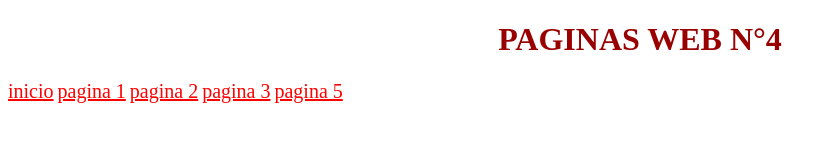
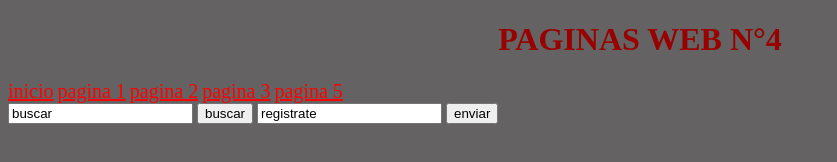
Before and after one commit to Z9-037/practicas, a plain HTML site: page pagina-4.html in a window 1280 px wide. Shown: the whole page, without its empty margins (0-837 px from the left). Drawn offline with Linux system fonts and the light colour scheme.

Commit message:
otro repositorio mas

```diff
--- a/archivos-css/style-inicio.css
+++ b/archivos-css/style-inicio.css
@@ -1,7 +1,7 @@
 i {color: #00f;
    font-size: 18px;}
 
-.color {color: rgb(141, 65, 228);}
+.color {color: rgb(236, 212, 131);}
 
 a {color: red;
      font-size: 20px;
@@ -10,9 +10,9 @@ a {color: red;
 #right {text-align: right;
         font-size: 16px;}
 
+  .buscar{font-display: right;}
 
-
-body {background-color: rgb(255,255,255);
+body {background-color: rgb(100, 98, 98);
 }
 
 h1 {color: #900;
--- a/pagina-4.html
+++ b/pagina-4.html
@@ -5,7 +5,7 @@
         <title>pagina 4</title>
         <link rel="stylesheet" type="text/css" href="archivos-css/style-inicio.css">
     </head>
-<body>
+    <main>
         <h1>PAGINAS WEB N°4</h1>
            <div>
             <a href="pagina-inicio.html">inicio</a>
@@ -14,5 +14,14 @@
             <a href="pagina-3.html">pagina 3</a>
             <a href="pagina-5.html">pagina 5</a>
            </div>
+   <form>
+       <input class="width" type="search" name="buscador" id="https//www.google.com.ar" value="buscar"></div>
+       <input type="submit" value="buscar">
+       <input type="text" value="registrate">
+       <input type="submit" value="enviar">
+   </form>
+   </main>
+<body>
+
 </body>
 </html>
```
Also changed, not shown: pagina-3.html (+10 -1 lines), pagina-5.html (+10 -1 lines), pagina-inicio.html (+2 -2 lines). Lines whose indentation alone changed are shown as unchanged.
